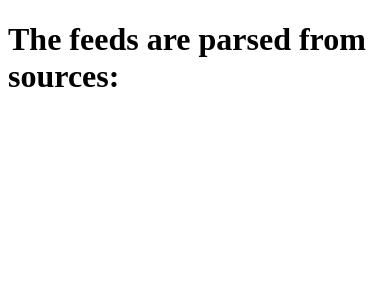
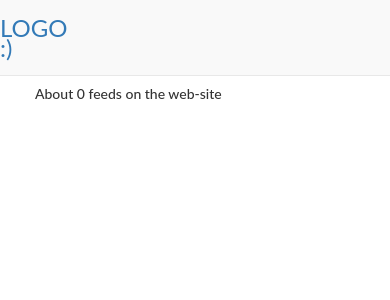
Before and after one commit to dosatos/rss_news, a Django app: page / in a window 390 px wide. Shown: the top 300 px of the page. Run offline with Django 3.2, Linux system fonts and the light colour scheme; data that the repository does not hold is empty; some libraries are stand-ins or nearby versions.

Commit message:
css to feeds added, base template created

```diff
--- a/accounts/urls.py
+++ b/accounts/urls.py
@@ -1,12 +1,8 @@
 from django.urls import path
-from django.contrib.auth import views as auth_view
-from . import views
-
-
-login_template = "accounts/login.html"
+from accounts import views
 
 urlpatterns = [
-    path('login/', views.login_view, name="login"),
-    path('logout/', views.logout_view, name="logout"),
-    path('register/', views.register, name="register"),
+    path('login/', views.login_view, name='login'),
+    path('logout/', views.logout_view, name='logout'),
+    path('register/', views.register, name='register'),
 ]
--- /dev/null
+++ b/feeds/static/feeds/css/article.css
@@ -0,0 +1,5 @@
+.article-wrapper {
+    margin: auto;
+    width: 80%;
+    text-align: center;
+}
--- /dev/null
+++ b/feeds/static/feeds/css/index.css
@@ -0,0 +1,4 @@
+.wrapper {
+    margin: auto;
+    width: 80%;
+}
--- /dev/null
+++ b/feeds/static/feeds/css/style.css
@@ -0,0 +1,48 @@
+* {
+    font-family: Lato;
+}
+
+.logo{
+    font-size: 24px;
+    padding: 0px;
+}
+
+.clear {
+    clear:both;
+    display: block;
+}
+
+.custom-nav {
+    border-bottom: solid 1px #aaa;
+    height: 50px;
+    display: flex;
+    align-items: center;
+    justify-content: center;
+}
+
+.nav-wrapper{
+    background-color: #F9F9F9;
+    border-bottom: solid 1px #E8E8E8;
+}
+
+.nav-text {
+    color: #6C6C74;
+}
+
+.category{
+    color: green;
+}
+
+.title{
+    color: #1768E5;
+}
+
+.text{
+    color: #5F5F5F
+}
+
+.source-wrapper{
+    margin: auto;
+    width: 80%;
+    text-align: center;
+}
--- /dev/null
+++ b/feeds/templates/feeds/base.html
@@ -0,0 +1,45 @@
+<html>
+<head>
+    <meta charset="UTF-8">
+    <meta name="viewport" content="width=device-width, user-scalable=no, initial-scale=1.0, maximum-scale=1.0, minimum-scale=1.0">
+    <meta http-equiv="X-UA-Compatible" content="ie=edge">
+    <link rel="stylesheet" href="https://maxcdn.bootstrapcdn.com/bootstrap/3.3.7/css/bootstrap.min.css" integrity="sha384-BVYiiSIFeK1dGmJRAkycuHAHRg32OmUcww7on3RYdg4Va+PmSTsz/K68vbdEjh4u" crossorigin="anonymous">
+    {% load static %}
+    <link rel="stylesheet" type="text/css" href="{% static 'feeds/css/style.css' %}" />
+    {% block css %}{% endblock %}
+    <title> {% block title %} {% endblock %} </title>
+</head>
+<body>
+    <div class="row nav-wrapper">
+        <div class="col-xs-1">
+            <ul class="nav navbar-nav pull-left">
+                <li role="presentation"><a class="btn-sm logo" href="/">LOGO :)</a></li>
+            </ul>
+        </div>
+        <div class="col-xs-10 collapse navbar-collapse">
+            <div>
+                <ul class="nav nav-tabs">
+                    <li role="presentation" class="{% if request.path == '/' %} active {% endif %}"><a class="btn-sm" href="/">Feeds</a></li>
+                    <li role="presentation" class="{% if request.path == '/sources/' %} active {% endif %}"><a class="btn-sm nav-text" href="/sources/">Sources</a></li>
+                    {% if not request.user.is_authenticated %}
+                    <li role="presentation" class="{% if request.path == '/accounts/login/' %} active {% endif %}"><a class="btn-sm nav-text" href="/accounts/login">Login</a></li>
+                    <li role="presentation" class="{% if request.path == '/accounts/register/' %} active {% endif %}"><a class="btn-sm nav-text" href="/accounts/register">Sign Up</a></li>
+                    {% else  %}
+                    <li role="presentation" class="{% if request.path == '/accounts/logout/' %} active {% endif %}"><a class="btn-sm nav-text" href="/accounts/logout">Logout</a></li>
+                    {% endif %}
+                </ul>
+            </div>
+        </div>
+    </div>
+    {% if request.user.is_authenticated %}
+    <div class="row">
+        <div class="col-xs-offset-2 col-xs-8 pull-right">
+            <h5></h5>
+        </div>
+    </div>
+
+    {% endif %}
+    {% block content %}
+    {% endblock %}
+</body>
+</html>
--- a/feeds/templates/feeds/feeds.html
+++ b/feeds/templates/feeds/feeds.html
@@ -1,21 +1,25 @@
-<!DOCTYPE html>
-<html lang="en">
-<head>
-    <meta charset="UTF-8">
-    <title>News Feed</title>
-</head>
-<body>
-    <h1> The feeds are parsed from sources: </h1>
-    <ul>
-    {% for feed in feeds %}
-        <li>
-            <p>
-                {{feed.title}} <br>
-                <a href="">{{feed.link}} | Date Published: {{feed.published}}</a> <br>
-                {{feed.body}} <br>
-            </p>
-        </li>
-    {% endfor %}
-    </ul>
-</body>
-</html>
+{% extends 'feeds/base.html' %}
+{% block css %}
+    {% load static %}
+    <link rel="stylesheet" type="text/css" href="{% static 'feeds/css/index.css' %}" />
+{% endblock %}
+
+{% block title %} RSS Feeds {% endblock %}
+
+{% block content %}
+    <div class="row">
+        <div class="col-xs-10 col-xs-offset-1 col-sm-8 col-sm-offset-1">
+            <h5 class="feeds-count-text"> About {{ articles_count }} feeds on the web-site </h5>
+        </div>
+        {% for article in articles %}
+        <div class="col-xs-10 col-xs-offset-1 col-sm-8 col-sm-offset-1">
+            <a href="{{ article.link }}">
+                <h4 class="title">{{ article.title }}</h4>
+            </a>
+            <h5 class="category">Source: {{ article.source.title }} | {{ article.date_published}}</h5>
+            <!--TODO: clean the summary by removing <img>. so far truncated -->
+            <p class="text">{{ article.body|truncatechars:200 }}</p>
+        </div>
+        {% endfor %}
+    </div>
+{% endblock %}
--- a/feeds/utils.py
+++ b/feeds/utils.py
@@ -44,7 +44,7 @@ def get_articles(parsed, source):
     amsterdam = timezone('Europe/Amsterdam')
     articles = [dict(link=entry['link'],
                      title=entry['title'],
-                     body=entry['summary'],
+                     body=entry['summary'],  # TODO: truncate <img> tags parsed as a part of the summary
                      source=source,
                      date_published=amsterdam.localize(datetime.fromtimestamp(mktime(entry['published_parsed']))))
                 for entry in entries]
--- a/feeds/views.py
+++ b/feeds/views.py
@@ -8,8 +8,9 @@ from feeds import utils
 def feeds(request):
     template_path = 'feeds/feeds.html'
     articles = Article.objects.all()
-    context = {'feeds': articles}
-    return render(request, template_path, context)
+    context = {'articles': articles,
+               'articles_count': len(articles)}
+    return render(request, template_path, context)  # TODO: limit number of items shown, so far shows all feeds without limitation
 
 
 def source_page(request):
--- a/web/settings.py
+++ b/web/settings.py
@@ -32,6 +32,7 @@ ALLOWED_HOSTS = []
 
 INSTALLED_APPS = [
     'feeds',
+    'accounts',
     'django.contrib.admin',
     'django.contrib.auth',
     'django.contrib.contenttypes',
--- a/web/urls.py
+++ b/web/urls.py
@@ -18,5 +18,6 @@ from django.urls import path, include
 
 urlpatterns = [
     path('admin/', admin.site.urls),
+    path('accounts/', include('accounts.urls')),
     path('', include('feeds.urls')),
 ]
```
Also changed, not shown: accounts/templates/accounts/login.html (added, +23 -0 lines), accounts/tests/test_accounts_urls.py (renamed from accounts/tests/test_urls.py, +1 -1 lines), accounts/tests/test_accounts_views.py (added, +17 -0 lines), accounts/views.py (+24 -0 lines), feeds/templates/feeds/sources.html (+10 -11 lines), feeds/tests/test_views.py (+1 -1 lines), 4 other files.
